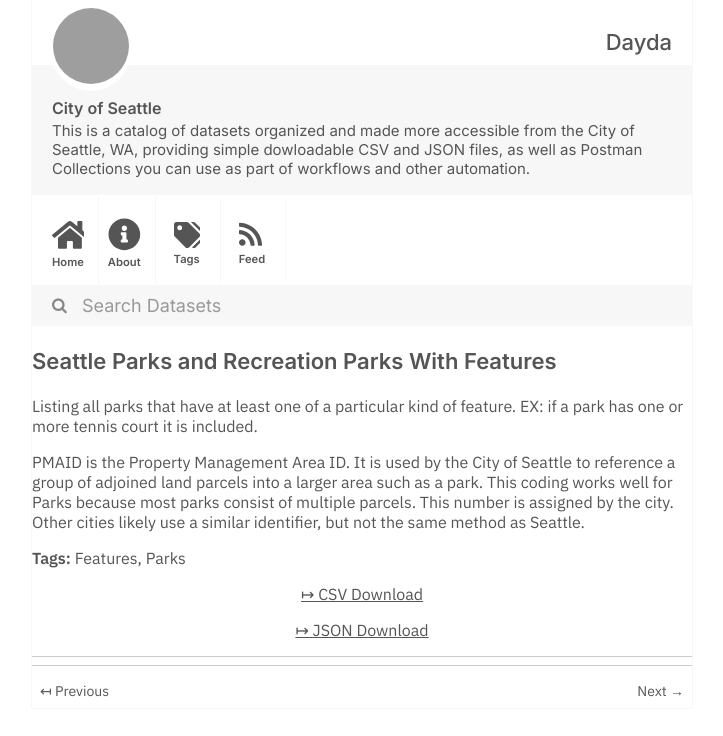
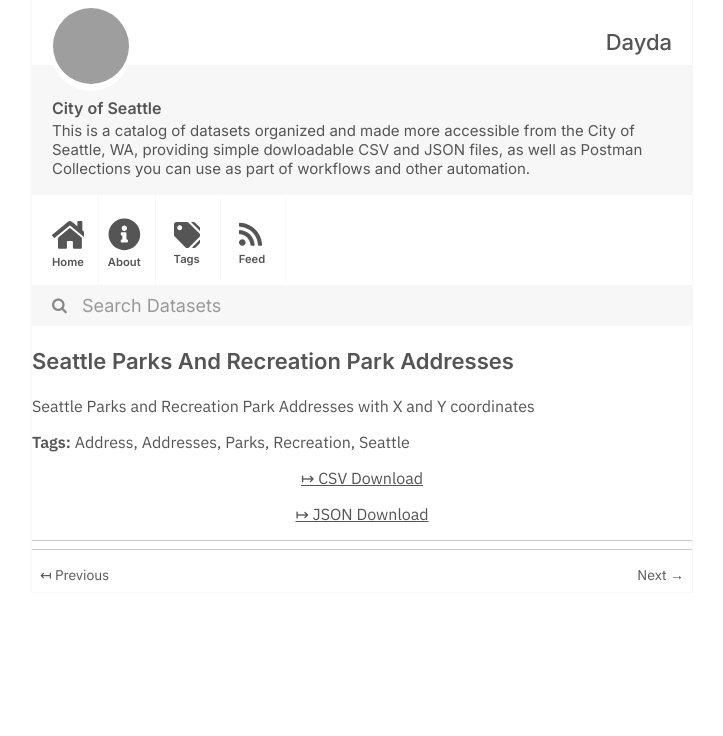
Before and after one commit to dayda-entities/city-of-seattle, a Jekyll site: the page built from _posts/2020-11-10-seattle-parks-and-recreation-p.md, in a window 1280 px wide, cut to the strip 0-736 px from the top of the page. Shown: the whole strip, without its empty margins (278-1001 px from the left). Built offline with Jekyll 4.4.1, drawn with Linux system fonts in a browser that asks for light colours; grey boxes are pictures that could not be loaded.

```diff
--- a/_posts/2020-11-10-seattle-parks-and-recreation-p.md
+++ b/_posts/2020-11-10-seattle-parks-and-recreation-p.md
@@ -1,19 +1,20 @@
 ---
-title: Seattle Parks and Recreation Parks With Features
-created: '2020-11-10T16:59:33.863713'
-modified: '2020-11-10T16:59:33.863720'
+title: Seattle Parks And Recreation Park Addresses
+created: '2020-11-10T16:59:59.141735'
+modified: '2020-11-10T16:59:59.141745'
 state: active
 type: dataset
 tags:
-  - Features
+  - Address
+  - Addresses
   - Parks
+  - Recreation
+  - Seattle
 groups:
   - Local Government
-csv_url: 'https://data.seattle.gov/api/views/j9km-ydkc/rows.csv?accessType=DOWNLOAD'
-json_url: 'https://data.seattle.gov/api/views/j9km-ydkc/rows.json?accessType=DOWNLOAD'
+csv_url: 'https://data.seattle.gov/api/views/v5tj-kqhc/rows.csv?accessType=DOWNLOAD'
+json_url: 'https://data.seattle.gov/api/views/v5tj-kqhc/rows.json?accessType=DOWNLOAD'
 layout: post
 
 ---
-Listing all parks that have at least one of a particular kind of feature.  EX:  if a park has one or more tennis court it is included.
-
-PMAID is the Property Management Area ID. It is used by the City of Seattle to reference a group of adjoined land parcels into a larger area such as a park. This coding works well for Parks because most parks consist of multiple parcels. This number is assigned by the city. Other cities likely use a similar identifier, but not the same method as Seattle.
+Seattle Parks and Recreation Park Addresses with X and Y coordinates
```
